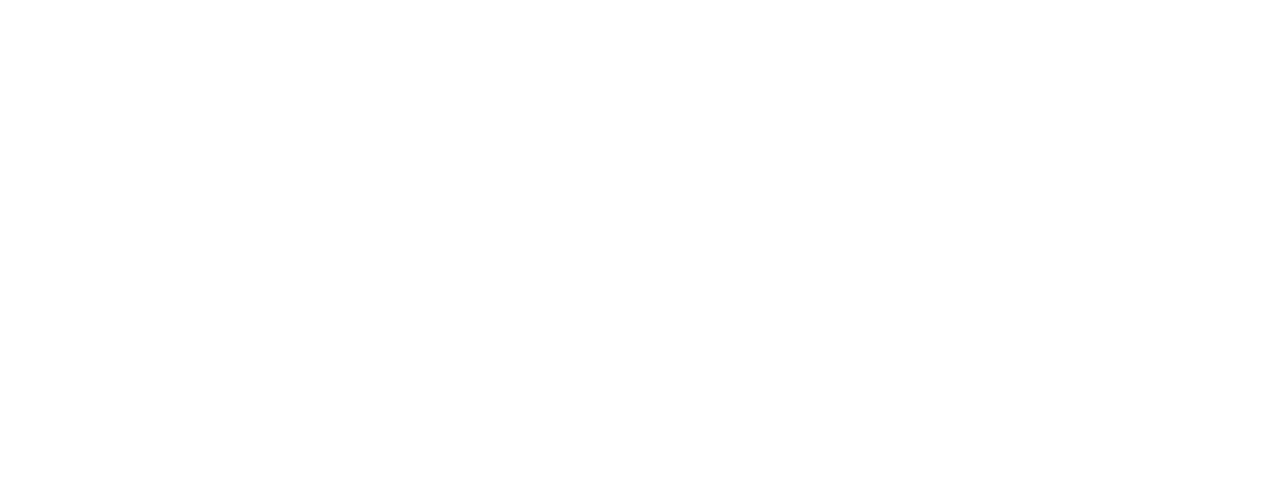
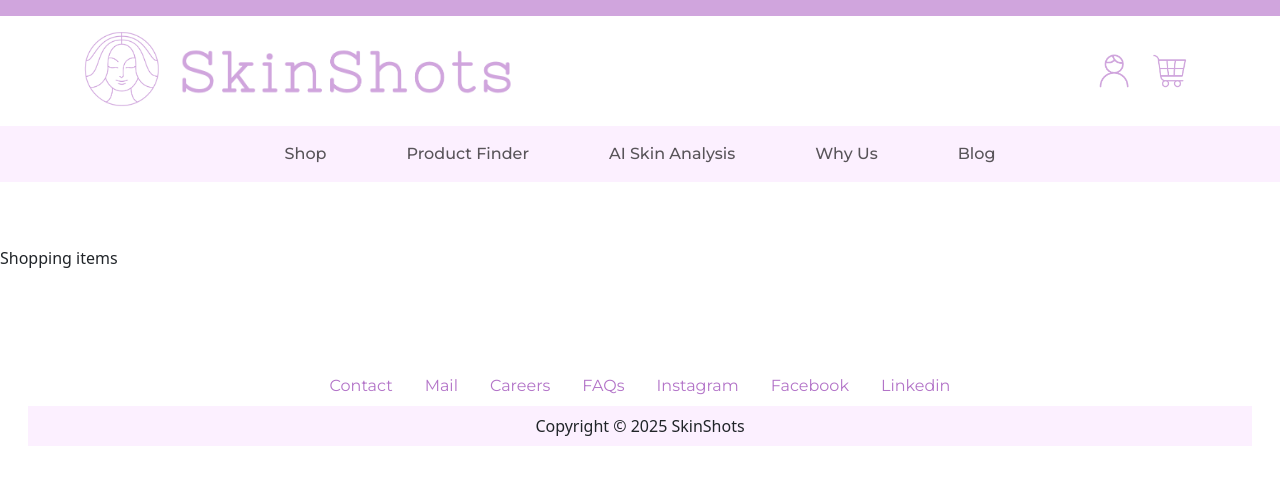
Before and after one commit to ayushi-gajendra/SkinShots_AI_powered_skincare_platform, a React (Create React App) app in the folder frontend/: page /shop in a window 1280 px wide. Before the commit this address had no page. Shown: the top 484 px of the page. Built offline with nearby package versions, Linux system fonts and the light colour scheme; a web font is replaced by a local one.

Commit message:
Create all pages

```diff
--- a/frontend/src/App.js
+++ b/frontend/src/App.js
@@ -12,6 +12,11 @@ import AppFooter from "./components/Footer"
 import GoToTop from './components/GoToTop';
 
 import AnalysisPage from "./pages/AnalysisPage"
+import ProductFinderPage from "./pages/ProductFinderPage"
+import ShopPage from "./pages/ShopPage"
+import BlogsPage from "./pages/BlogsPage"
+import CheckoutPage from "./pages/CheckoutPage"
+import UserProfilePage from "./pages/UserProfilePage"
 
 
 function App() {
@@ -22,7 +27,7 @@ function App() {
 				{/* Define Routes */}
 				<Routes>
 
-					{/* Home Page */}
+					{/* ------------ Home Page -------------- */}
 					<Route path="/" element={
 						<>
 
@@ -51,9 +56,23 @@ function App() {
 						</>
 					}/>
 
-					{/* Analysis Page */}
+					{/* ----------- Analysis Page ------------*/}
 					<Route path="/analysis" element= {<AnalysisPage/>} />
 
+					{/* -------- Product Finder Page --------- */}
+					<Route path="/product-finder" element= {<ProductFinderPage/>} />
+
+					{/* -------------- Shop Page -------------*/}
+					<Route path="/shop" element= {<ShopPage/>} />
+
+					{/* -------------- Blogs Page -------------*/}
+					<Route path="/blogs" element= {<BlogsPage/>} />
+
+					{/* -------------- Checkout Page -------------*/}
+					<Route path="/checkout" element= {<CheckoutPage/>} />
+
+					{/* -------------- User Profile Page -------------*/}
+					<Route path="/user-profile" element= {<UserProfilePage/>} />
 				</Routes>
 			</main>
 		</Router>
--- a/frontend/src/components/AppProductFinder.js
+++ b/frontend/src/components/AppProductFinder.js
@@ -1,8 +1,12 @@
 import {Container, Row, Col, Image, Button} from "react-bootstrap";
+import {useNavigate} from "react-router-dom";
 
 
 
 export default function AppProductFinder(){
+
+    const navigate = useNavigate();
+
     return(
             <section>
                 <Container>
@@ -10,7 +14,14 @@ export default function AppProductFinder(){
                         <Col sm={6} className= "product-finder my-5">
                             <div className="image-overlay-container">
                                 <Image href="#product-finder" src="images/product-finder.png" rounded fluid/>
-                                <Button variant="outline-dark" className= "buttons" size="lg">Find My Products</Button>
+                                <Button
+                                    variant="outline-dark"
+                                    className= "buttons"
+                                    size="lg"
+                                    onClick = { () => navigate("/product-finder") }
+                                >
+                                    Find My Product
+                                </Button>
                             </div>
                         </Col>
                         <Col className= "my-5">
--- a/frontend/src/components/Navbars.js
+++ b/frontend/src/components/Navbars.js
@@ -1,10 +1,11 @@
 import { Navbar, Container, Nav } from "react-bootstrap";
 import React, {useState} from "react";
+import {useNavigate} from "react-router-dom";
 
 
 function AppNavbar(){
 
-
+	const navigate = useNavigate();
 
     return(
         <>
@@ -17,7 +18,7 @@ function AppNavbar(){
 		{/*--------------------------------------Second Navbar--------------------------------------------------*/}
 		<Navbar bg="white" data-bs-theme="light" className="second-navbar" sticky="top" expand="md">
 			<Container>
-				<Navbar.Brand href="#home">
+				<Navbar.Brand onClick = { () => navigate("/") }>
 					<img
 						alt="Brand Logo"
 						src="images/SkinShots-Logo.png"
@@ -31,14 +32,14 @@ function AppNavbar(){
 				</Navbar.Brand>
 
 				<Nav className="icon-nav">
-					<Nav.Link href="#">
+					<Nav.Link onClick = { () => navigate("/user-profile")}>
 					<img
 						alt="User"
 						src="images/User.png"
 						className="d-inline-block align-top img-fluid"
 					/>{' '}
 					</Nav.Link>
-					<Nav.Link href="#">
+					<Nav.Link onClick = { () => navigate("/checkout")}>
 					<img
 						alt="Cart"
 						src="images/Cart.png"
--- a/frontend/src/components/Shop.js
+++ b/frontend/src/components/Shop.js
@@ -1,5 +1,5 @@
 import {Container, Row, Col, Card, Button} from "react-bootstrap";
-
+import {useNavigate} from "react-router-dom";
 
 var products = [
 		{id: 1, name: "Cleanser", image:"images/product1.png"},
@@ -10,6 +10,9 @@ var products = [
 
 
 export default function AppShop(){
+
+	const navigate = useNavigate();
+
     return(
         <section>
 			<Container>
@@ -22,7 +25,13 @@ export default function AppShop(){
                                     <Card.Body className="shop-products text-center my-3">
                                         <Card.Title>{product.name}</Card.Title>
                                         <Card.Img src={product.image}/>
-                                        <Button className="shop-buttons" variant="outline-dark">Shop Now</Button>
+                                        <Button
+											className="shop-buttons"
+											variant="outline-dark"
+											onClick = { ()=> navigate("/shop") }
+										>
+											Shop Now
+										</Button>
                                     </Card.Body>
                                 </div>
 							</Card>
--- a/frontend/src/components/SkincareBasics.js
+++ b/frontend/src/components/SkincareBasics.js
@@ -1,4 +1,5 @@
 import { Carousel, Container, Image } from "react-bootstrap";
+import {useNavigate} from "react-router-dom";
 
 
 var blogs = [
@@ -9,6 +10,9 @@ var blogs = [
 
 
 export default function AppSkincareBasics(){
+
+    const navigate = useNavigate();
+
     return(
         <section>
 			<Container>
@@ -17,7 +21,7 @@ export default function AppSkincareBasics(){
                         {blogs.map(blog =>(
                             <Carousel.Item key={blog.id}>
                                 <Image src={blog.image} fluid/>
-                                <Carousel.Caption>
+                                <Carousel.Caption onClick = { () => navigate("/blogs") }>
                                 <h3>{blog.name}</h3>
                                 </Carousel.Caption>
                             </Carousel.Item>
--- a/frontend/src/pages/AnalysisPage.js
+++ b/frontend/src/pages/AnalysisPage.js
@@ -9,17 +9,16 @@ export default function AnalysisPage(){
     return(
         <>
         <main>
-            {/* ----------------------------- Navbar Section --------------------------------- */}
+            {/* ------- Navbar Section -------- */}
+				<AppNavbar />
 
-                <AppNavbar />
-            {/* ----------------------------- Analysis Section --------------------------------- */}
+            {/* ------ Analysis Section ------- */}
 
                 <div>
                     <p>Upload image</p>
                 </div>
 
-            {/* ---------------------------------- Footer -----------------------------------------*/}
-
+            {/* ----------- Footer -----------*/}
                 <AppFooter />
         </main>
         </>
--- /dev/null
+++ b/frontend/src/pages/BlogsPage.js
@@ -0,0 +1,26 @@
+import 'bootstrap/dist/css/bootstrap.min.css';
+import "../App.css"
+
+import AppNavbar from "../components/Navbars"
+import AppFooter from "../components/Footer"
+
+export default function BlogPage(){
+
+    return(
+        <>
+        <main>
+            {/* ------- Navbar Section -------- */}
+				<AppNavbar />
+
+            {/* -------- Blog Section --------- */}
+
+                <div>
+                    <p>Blogs</p>
+                </div>
+
+            {/* ------------ Footer ------------*/}
+                <AppFooter />
+        </main>
+        </>
+    )
+}
--- /dev/null
+++ b/frontend/src/pages/CheckoutPage.js
@@ -0,0 +1,25 @@
+import 'bootstrap/dist/css/bootstrap.min.css';
+import "../App.css"
+
+import AppNavbar from "../components/Navbars"
+import AppFooter from "../components/Footer"
+
+export default function CheckoutPage(){
+    return(
+        <>
+        <main>
+            {/* ------- Navbar Section ------- */}
+			<AppNavbar />
+
+            {/* ----------- Checkout Section -----------*/}
+            <p> Products with prices and quantity displayed
+                Total at bottom </p>
+
+
+            {/* ----------- Footer ------------*/}
+            <AppFooter />
+        </main>
+        </>
+    )
+
+}
--- /dev/null
+++ b/frontend/src/pages/ProductFinderPage.js
@@ -0,0 +1,23 @@
+import 'bootstrap/dist/css/bootstrap.min.css';
+import "../App.css"
+
+import AppNavbar from "../components/Navbars"
+import AppFooter from "../components/Footer"
+
+export default function ProductFinderPage(){
+    return(
+        <>
+        <main>
+            {/* ------- Navbar Section ------- */}
+			<AppNavbar />
+
+            {/* ----------- Product Finder Section -----------*/}
+            <p> Questionaare will start </p>
+
+            {/* ----------- Footer ------------*/}
+            <AppFooter />
+        </main>
+        </>
+    )
+
+}
--- /dev/null
+++ b/frontend/src/pages/ShopPage.js
@@ -0,0 +1,26 @@
+import 'bootstrap/dist/css/bootstrap.min.css';
+import "../App.css"
+
+import AppNavbar from "../components/Navbars"
+import AppFooter from "../components/Footer"
+
+export default function ShopPage(){
+
+    return(
+        <>
+        <main>
+            {/* ------- Navbar Section -------- */}
+				<AppNavbar />
+
+            {/* -------- Shop Section --------- */}
+
+                <div>
+                    <p>Shopping items</p>
+                </div>
+
+            {/* ----------- Footer -----------*/}
+                <AppFooter />
+        </main>
+        </>
+    )
+}
--- /dev/null
+++ b/frontend/src/pages/UserProfilePage.js
@@ -0,0 +1,27 @@
+import 'bootstrap/dist/css/bootstrap.min.css';
+import "../App.css"
+
+import AppNavbar from "../components/Navbars"
+import AppFooter from "../components/Footer"
+
+export default function UserProfilePage(){
+    return(
+        <>
+        <main>
+            {/* ------- Navbar Section ------- */}
+			<AppNavbar />
+
+            {/* ----------- User Section -----------*/}
+            <p> Name
+                Contact
+                Email
+                Purchase History
+                 </p>
+
+            {/* ----------- Footer ------------*/}
+            <AppFooter />
+        </main>
+        </>
+    )
+
+}
```
Also changed, not shown: frontend/src/pages/PaymentPage.js (added).
